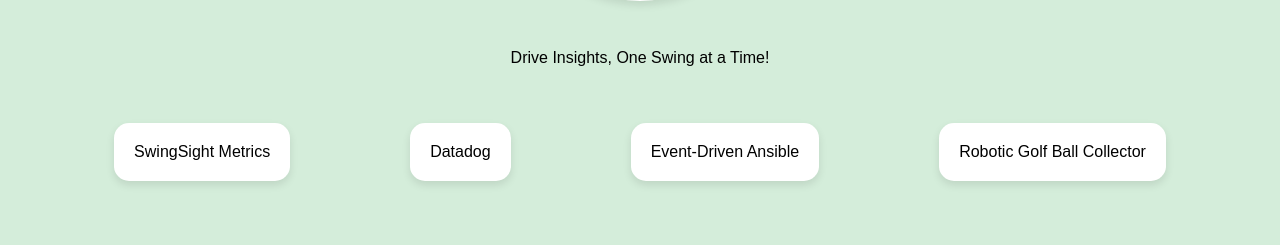
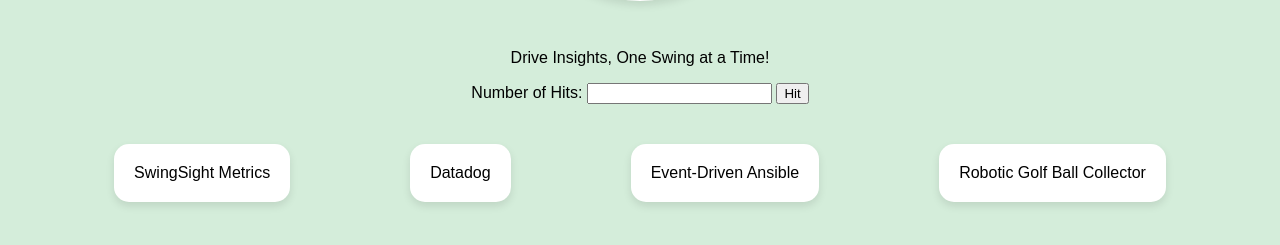
Before and after one commit to cloin/swingsight_metrics, a Flask app: page /swingsight in a window 1280 px wide. Shown: the part 341-586 px from the top of the page. Run offline with Flask 3, Linux system fonts and the light colour scheme.

Commit message:
generate balls

```diff
--- a/app/templates/swingsight_dashboard.html
+++ b/app/templates/swingsight_dashboard.html
@@ -7,6 +7,7 @@
     <link rel="icon" href="static/favicon.ico" type="image/x-icon">
     <link rel="stylesheet" href="static/styles.css">
     <meta http-equiv="refresh" content="5">
+    <script src="https://code.jquery.com/jquery-3.6.0.min.js"></script>
 </head>
 <body>
     <div class="content-container"> <!-- SwingSight Metrics container -->
@@ -19,6 +20,11 @@
             <li>Total Balls Hit: {{ total_balls_hit }}</li>
         </ul>
         <p><center>Drive Insights, One Swing at a Time!<center></p>
+
+        <!-- Added input box and Hit button -->
+        <label for="hit_count">Number of Hits:</label>
+        <input type="number" id="hit_count">
+        <button onclick="hitBalls()">Hit</button>
     </div>
 
     <div class="flowchart-container"> <!-- Flowchart container -->
@@ -75,9 +81,30 @@
             }, 4000);
         }
 
-
         // Start the animation
         playAnimation();
+
+        // New function to send hits to the endpoint
+        function hitBalls() {
+            const hitCount = parseInt(document.getElementById("hit_count").value);
+            for (let i = 0; i < hitCount; i++) {
+                const angle = Math.floor(Math.random() * 90) + 1;
+                const velocity = Math.floor(Math.random() * 5000) + 1;
+
+                $.ajax({
+                    url: '/golfball-hit',
+                    type: 'POST',
+                    contentType: 'application/json',
+                    data: JSON.stringify({
+                        angle_of_departure: angle,
+                        velocity_at_departure: velocity
+                    }),
+                    success: function(response) {
+                        console.log(response);
+                    }
+                });
+            }
+        }
     </script>
 
 </body>
```
